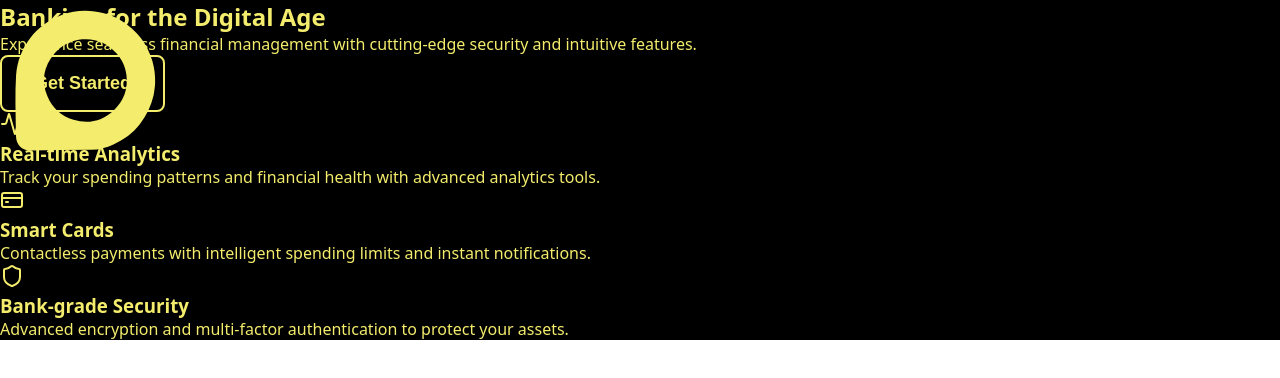
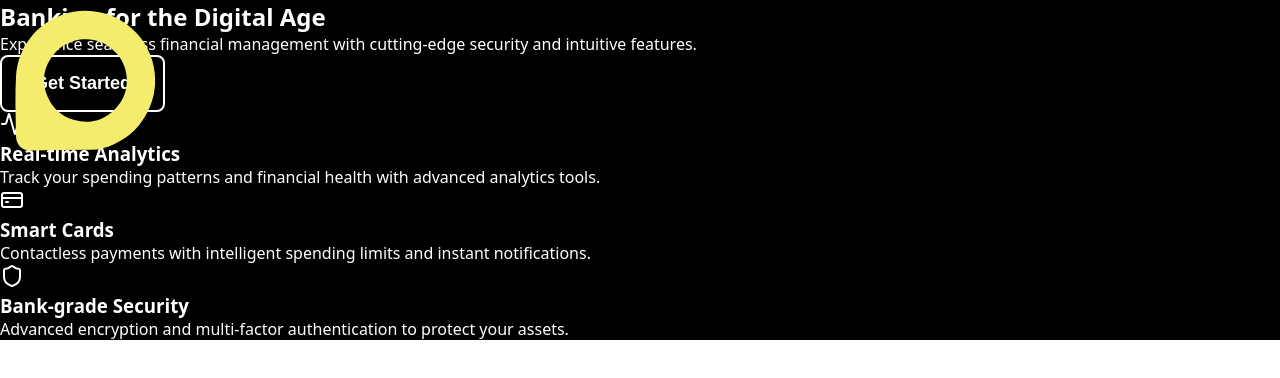
Before and after one commit to kyleb1515/robopigeon.ai_v2, a plain HTML site: page index.html in a window 1280 px wide. Drawn offline with nearby package versions, Linux system fonts and the light colour scheme.

Commit message:
Change yellow color to white

```diff
--- a/styles.css
+++ b/styles.css
@@ -7,14 +7,14 @@
 
 /* CSS Variables */
 :root {
-   --yellow: #F3EC6C;
+   --white: #FFFFFF;
    --black: #000000;
 }
 
 /* Global styles */
 body {
    font-family: system-ui, -apple-system, sans-serif;
-   color: var(--yellow);
+   color: var(--white);
    min-height: 100vh;
    -webkit-font-smoothing: antialiased;
    -moz-osx-font-smoothing: grayscale;
@@ -50,13 +50,12 @@ body {
     animation: rotate360 1s ease-in-out;
 }
 
-/* Rest of your CSS remains the same */
 /* Button styles */
 .cta-button {
    background: transparent;
-   color: var(--yellow);
+   color: var(--white);
    padding: 1rem 2rem;
-   border: 2px solid var(--yellow);
+   border: 2px solid var(--white);
    border-radius: 0.5rem;
    font-size: 1.125rem;
    font-weight: 600;
@@ -65,6 +64,6 @@ body {
 }
 
 .cta-button:hover {
-   background: var(--yellow);
+   background: var(--white);
    color: var(--black);
 }
```
